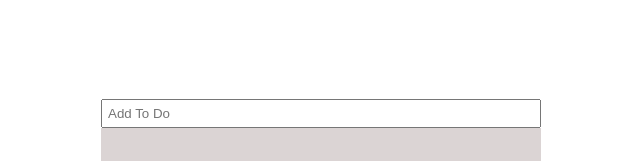
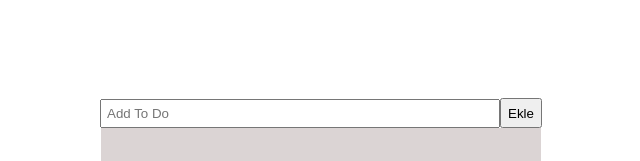
Before and after one commit to maziz-create/react-learning-projects, a React (Create React App) app: page / in a window 1280 px wide. Shown: the part 220-381 px from the top of the page, without its empty margins (319-959 px from the left). Built offline with nearby package versions, Linux system fonts and the light colour scheme.

Commit message:
Added button for adding todo and styling css for it

```diff
--- a/src/App.css
+++ b/src/App.css
@@ -8,3 +8,11 @@
 li {
   list-style-type: none;
 }
+
+input {
+  width: 400px !important;
+}
+
+.addTodo {
+  height: 30px;
+}
--- a/src/components/Todo/Form/index.js
+++ b/src/components/Todo/Form/index.js
@@ -39,9 +39,11 @@ function Form({ setTodo, todos }) {
                     placeholder="Add To Do"
                     value={form.name}
                     name="name"
+                    id="addInput"
                     onChange={onChangeInput}
                     autoComplete="off"
                 />
+                <button className="addTodo">Ekle</button>
             </div>
         </form>
     )
```
